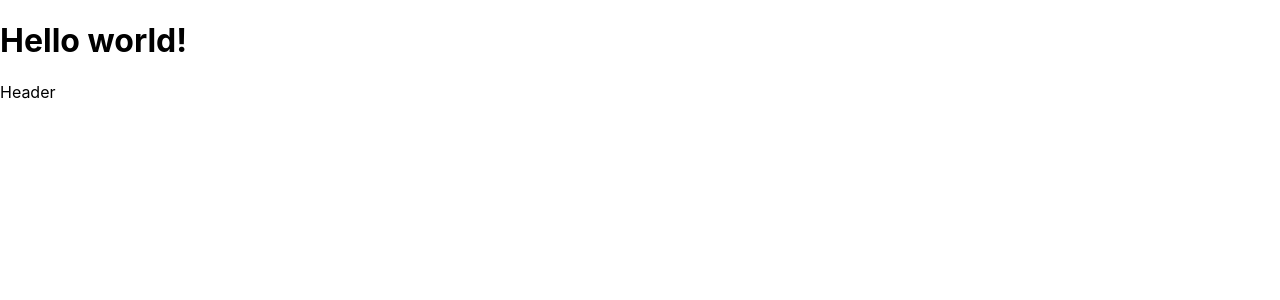
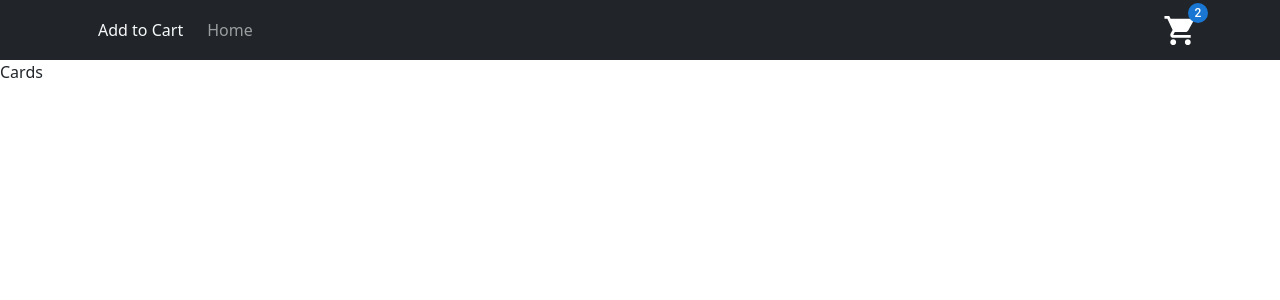
Before and after one commit to bijayneupane18/ecommerce-site, a React (Create React App) app: page / in a window 1280 px wide. Shown: the top 300 px of the page. Built offline with nearby package versions, Linux system fonts and the light colour scheme.

Commit message:
half of header

```diff
--- a/package.json
+++ b/package.json
@@ -14,6 +14,7 @@
     "react": "^18.2.0",
     "react-bootstrap": "^2.5.0",
     "react-dom": "^18.2.0",
+    "react-router-dom": "^6.4.2",
     "react-scripts": "5.0.1",
     "web-vitals": "^2.1.4"
   },
--- a/src/App.js
+++ b/src/App.js
@@ -1,11 +1,18 @@
-import './App.css';
-import Header from './components/Header';
+import "./App.css";
+import "bootstrap/dist/css/bootstrap.min.css";
+import Header from "./components/Header";
+import CardsDetails from "./components/CardsDetails";
+import Cards from "./components/Cards";
+import { Routes, Route } from "react-router-dom";
 
 function App() {
   return (
     <div>
-      <h1>Hello world!</h1>
-      <Header/>
+      <Header />
+      <Routes>
+        <Route path="/" element={<Cards />} />
+        <Route path="/cart" element={<CardsDetails />} />
+      </Routes>
     </div>
   );
 }
--- a/src/components/Cards.js
+++ b/src/components/Cards.js
@@ -0,0 +1,7 @@
+import React from "react";
+
+const Cards = () => {
+  return <div>Cards</div>;
+};
+
+export default Cards;
--- /dev/null
+++ b/src/components/CardsDetails.js
@@ -0,0 +1,7 @@
+import React from "react";
+
+const CardsDetails = () => {
+  return <div>CardsDetails</div>;
+};
+
+export default CardsDetails;
--- a/src/components/Header.js
+++ b/src/components/Header.js
@@ -1,9 +1,32 @@
-import React from 'react'
+import React from "react";
+import Container from "react-bootstrap/Container";
+import Nav from "react-bootstrap/Nav";
+import Navbar from "react-bootstrap/Navbar";
+import ShoppingCartIcon from "@mui/icons-material/ShoppingCart";
+import Badge from "@mui/material/Badge";
+import { NavLink } from "react-bootstrap";
 
 const Header = () => {
   return (
-    <div>Header</div>
-  )
-}
+    <>
+      <Navbar bg="dark" variant="dark" style={{ height: "60px" }}>
+        <Container>
+          <NavLink to="/" className="text-decoration-none text-light mx-3">
+            Add to Cart
+          </NavLink>
+          <Nav className="me-auto">
+            <NavLink to="/">Home</NavLink>
+          </Nav>
+          <Badge badgeContent={2} color="primary">
+            <ShoppingCartIcon
+              fontSize="large"
+              style={{ color: "white", cursor: "pointer" }}
+            />
+          </Badge>
+        </Container>
+      </Navbar>
+    </>
+  );
+};
 
-export default Header
+export default Header;
```
Also changed, not shown: src/index.js (+8 -5 lines), 1 other file (tests, documents, lock files or other folders).
